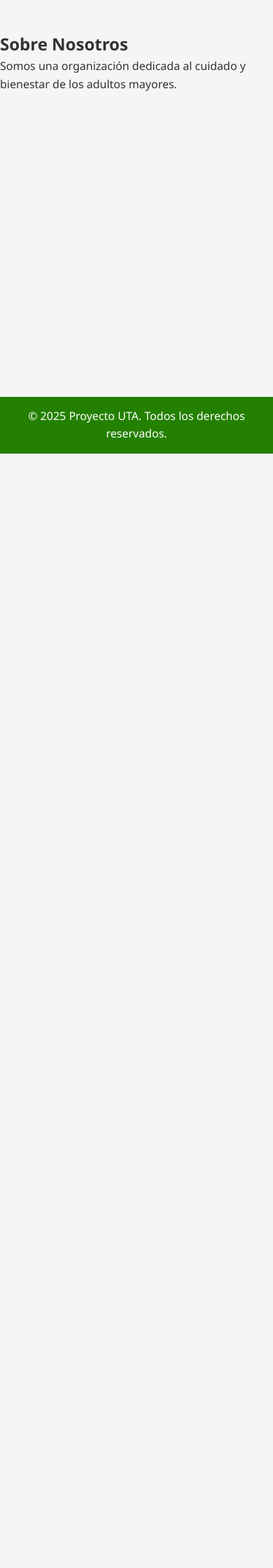
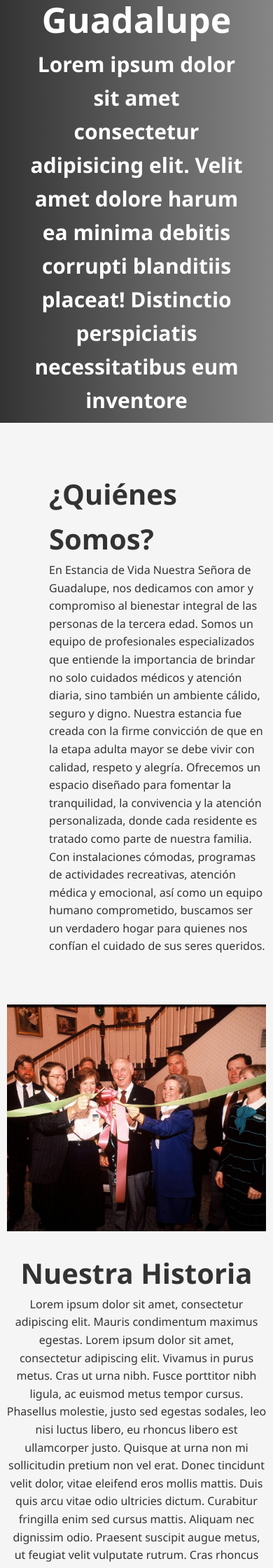
Before and after one commit to Kallolt2030/Estancia, a PHP site: page /nosotros.php in a window 390 px wide. Shown: the part 196-2436 px from the top of the page at 70% size. Before the commit the page ends 844 px from the top, so only its background shows below. Run offline with PHP 8.4, Linux system fonts and the light colour scheme.

Commit message:
Sobre Nosotros

```diff
--- a/assets/css/nosotros.css
+++ b/assets/css/nosotros.css
@@ -1,4 +1,4 @@
-body {
+/* body {
   background-color: #fffdf0;
   color: #444;
   font-family: 'Segoe UI', sans-serif;
@@ -7,4 +7,77 @@ body {
 
 h2 {
   color: #2b3e50;
+} */
+h2 {
+  font-size: 40px;
 }
+
+.contenedor {
+    width: 95%;
+    max-width: 120rem;
+    margin: 0 auto;
+}
+
+.video {
+  position: relative;
+  min-height: 800px;
+  max-height: 1120px;
+  overflow: hidden;
+}
+.overlay {
+  position: absolute;
+  background: linear-gradient(
+  270deg,
+  rgba(60, 60, 60, 0.6),
+  rgba(30, 30, 30, 0.9)
+);
+
+  inset: 0;
+  display: flex;
+  align-items: center;
+}
+video {
+  display: block;
+  width: 100%;
+}
+.contenido-video {
+  padding: 2rem;
+  text-align: center;
+}
+.contenido-video h2 {
+  color: #FFFFFF;
+  font-size: 50px;
+  margin: 0;
+}
+.contenido-video p {
+  color: #FFFFFF;
+  display: inline-block;
+  font-size: 30px;
+  font-weight: bold;
+  margin: 0;
+}
+
+/* Quiénes Somos */
+.quienes-somos {
+  display: block;
+  width: 80%;
+  max-width: 120rem;
+  margin: 70px;
+}
+
+/* Historia */
+.historia {
+  display: grid;
+  grid-template-columns: repeat(2, 1fr);
+  gap: 20px;
+  margin-bottom: 70px;
+}
+.historia__texto {
+  text-align: center;
+}
+
+@media (max-width: 768px) {
+  .historia {
+    grid-template-columns: repeat(1, 1fr);
+  }
+}
--- a/assets/css/style.css
+++ b/assets/css/style.css
@@ -14,7 +14,7 @@ html, body {
     background-color: #f5f5f5;
     color: #333;
     line-height: 1.6;
-    padding-top: 120px;
+
 }
 
 /* NAV SUPERIOR (siempre visible) */
--- a/public/nosotros.php
+++ b/public/nosotros.php
@@ -1,4 +1,52 @@
 <?php include '../includes/header.php'; ?>
-<h2>Sobre Nosotros</h2>
-<p>Somos una organización dedicada al cuidado y bienestar de los adultos mayores.</p>
+<link rel="stylesheet" href="../assets/css/nosotros.css">
+
+<div class="video">
+  <div class="overlay">
+    <div class="contenedor contenido-video">
+      <h2>Estancia de Vida Nuestra Señora de Guadalupe</h2>
+      <p>Lorem ipsum dolor sit amet consectetur adipisicing elit. Velit amet dolore harum ea minima debitis corrupti blanditiis placeat! Distinctio perspiciatis necessitatibus eum inventore voluptates pariatur nesciunt fuga eligendi dolore in?</p>
+    </div>
+  </div>
+
+  <video muted loop autoplay>
+    <source src="../assets/video/29903-378294413_small.mp4" type="video/mp4">
+  </video>
+</div>
+
+<section class="quienes-somos contenedor">
+  <div class="quienes-somos__titulo">
+    <h2>¿Quiénes Somos?</h2>
+  </div>
+  <div class="quienes-somos__texto">
+    <p>
+      En Estancia de Vida Nuestra Señora de Guadalupe, nos dedicamos con amor y compromiso al bienestar integral de las personas de la tercera edad. Somos un equipo de profesionales especializados que entiende la importancia de brindar no solo cuidados médicos y atención diaria, sino también un ambiente cálido, seguro y digno.
+
+      Nuestra estancia fue creada con la firme convicción de que en la etapa adulta mayor se debe vivir con calidad, respeto y alegría. Ofrecemos un espacio diseñado para fomentar la tranquilidad, la convivencia y la atención personalizada, donde cada residente es tratado como parte de nuestra familia.
+
+      Con instalaciones cómodas, programas de actividades recreativas, atención médica y emocional, así como un equipo humano comprometido, buscamos ser un verdadero hogar para quienes nos confían el cuidado de sus seres queridos.
+    </p>
+  </div>
+</section>
+
+<section class="historia contenedor">
+  <div class="historia__imagen">
+    <img src="../assets/img/historia.jpg" alt="Imagen de historia" width="100%">
+  </div>
+
+  <div class="historia__texto">
+    <h2>Nuestra Historia</h2>
+    <p>
+      Lorem ipsum dolor sit amet, consectetur adipiscing elit. Mauris condimentum maximus egestas. Lorem ipsum dolor sit amet, consectetur adipiscing elit. Vivamus in purus metus. Cras ut urna nibh. Fusce porttitor nibh ligula, ac euismod metus tempor cursus. Phasellus molestie, justo sed egestas sodales, leo nisi luctus libero, eu rhoncus libero est ullamcorper justo. Quisque at urna non mi sollicitudin pretium non vel erat. Donec tincidunt velit dolor, vitae eleifend eros mollis mattis. Duis quis arcu vitae odio ultricies dictum.
+      Curabitur fringilla enim sed cursus mattis. Aliquam nec dignissim odio. Praesent suscipit augue metus, ut feugiat velit vulputate rutrum. Cras rhoncus egestas imperdiet. Nulla ultricies laoreet maximus. Nunc eu ligula sed purus fermentum facilisis sit amet nec ipsum. Curabitur aliquet, lectus nec aliquet elementum, enim arcu posuere lorem, et posuere libero felis non mauris. Aliquam interdum orci nisl, ac faucibus dolor imperdiet sagittis. Donec non elementum nisl.
+
+      Aliquam sit amet orci molestie, efficitur nisi eleifend, facilisis ante. Nulla dapibus sapien nec enim pellentesque, ac facilisis turpis posuere. Nulla vehicula erat a molestie porttitor. Mauris quis lectus a arcu vehicula sollicitudin. Donec ultricies lobortis arcu vitae eleifend. Ut at orci vitae orci tincidunt tristique in quis felis. Aliquam sit amet justo interdum, imperdiet ante et, vulputate mi. Etiam nulla nibh, consectetur id dolor a, gravida gravida elit. Donec eu elit et leo volutpat bibendum eget eget sapien
+    </p>
+  </div>
+</section>
+
+<div class="valores contenedor">
+  <h2>Nuestros Valores</h2>
+</div>
+
 <?php include '../includes/footer.php'; ?>
```
Also changed, not shown: assets/img/historia.jpg (added), 1 other file.
